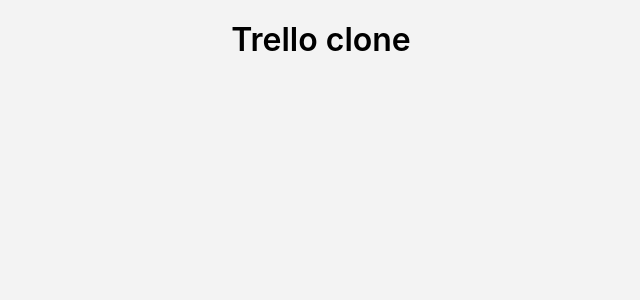
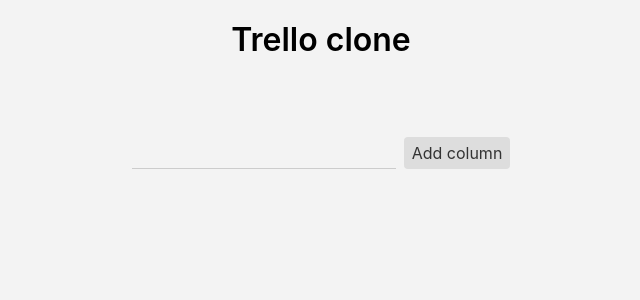
Before and after one commit to adrianosmond/trello-clone, a React (Create React App) app: page / in a window 1280 px wide. Shown: the top 300 px of the page, without its empty margins (319-959 px from the left). Built offline with nearby package versions, Linux system fonts and the light colour scheme.

Commit message:
Can add a column

```diff
--- a/src/App.tsx
+++ b/src/App.tsx
@@ -1,14 +1,17 @@
 import styled from 'styled-components';
+import { AppContext } from 'contexts/AppContext';
 import useColumnState from 'hooks/useColumnState';
+import NewColumnForm from 'components/NewColumnForm';
 
 const App = () => {
-  const { columns } = useColumnState();
+  const state = useColumnState();
 
   return (
+    <AppContext.Provider value={state}>
       <Wrapper>
         <Title>Trello clone</Title>
         <Grid>
-        {columns.map((col) => (
+          {state.columns.map((col) => (
             <Column key={col.id}>
               <h2>{col.name}</h2>
               <ItemList>
@@ -19,7 +22,9 @@
             </Column>
           ))}
         </Grid>
+        <NewColumnForm />
       </Wrapper>
+    </AppContext.Provider>
   );
 };
 
--- /dev/null
+++ b/src/components/NewColumnForm/NewColumnForm.tsx
@@ -0,0 +1,59 @@
+import { FC, useCallback, useState } from 'react';
+import styled from 'styled-components';
+import { useAppContext } from 'contexts/AppContext';
+
+const NewColumnForm: FC = () => {
+  const { addColumn } = useAppContext();
+  const [newColumnName, setNewColumnName] = useState('');
+  const add = useCallback(() => {
+    if (newColumnName.length > 0) {
+      addColumn(newColumnName);
+      setNewColumnName('');
+    }
+  }, [newColumnName, addColumn]);
+
+  return (
+    <Form>
+      <Input
+        value={newColumnName}
+        type="text"
+        onChange={(event) => setNewColumnName(event.target.value)}
+        onKeyPress={(event) => {
+          if (event.key === 'Enter') {
+            add();
+          }
+        }}
+      />
+      <Button onClick={add}>Add column</Button>
+    </Form>
+  );
+};
+
+const Form = styled.div`
+  display: flex;
+  align-items: center;
+  & > * + * {
+    margin-left: 0.5rem;
+  }
+`;
+
+const Input = styled.input`
+  display: block;
+  flex-grow: 1;
+  padding: 0.25rem 0.5rem;
+  border-bottom: 1px solid #ccc;
+  outline: none;
+  background-color: transparent;
+  &:focus {
+    border-bottom-color: #666;
+  }
+`;
+
+const Button = styled.button`
+  padding: 0.25rem 0.5rem;
+  background-color: #ddd;
+  color: #333;
+  border-radius: 0.25rem;
+`;
+
+export default NewColumnForm;
--- /dev/null
+++ b/src/components/NewColumnForm/index.ts
@@ -0,0 +1,3 @@
+import NewColumnForm from './NewColumnForm';
+
+export default NewColumnForm;
--- /dev/null
+++ b/src/contexts/AppContext.ts
@@ -0,0 +1,10 @@
+import { useContext, createContext } from 'react';
+import { IColumnState } from 'hooks/useColumnState';
+
+export const AppContext = createContext<IColumnState>({
+  columns: [],
+  addColumn: () => {},
+  addItem: () => {},
+});
+
+export const useAppContext = () => useContext(AppContext);
```
Lines whose indentation alone changed are shown as unchanged.
